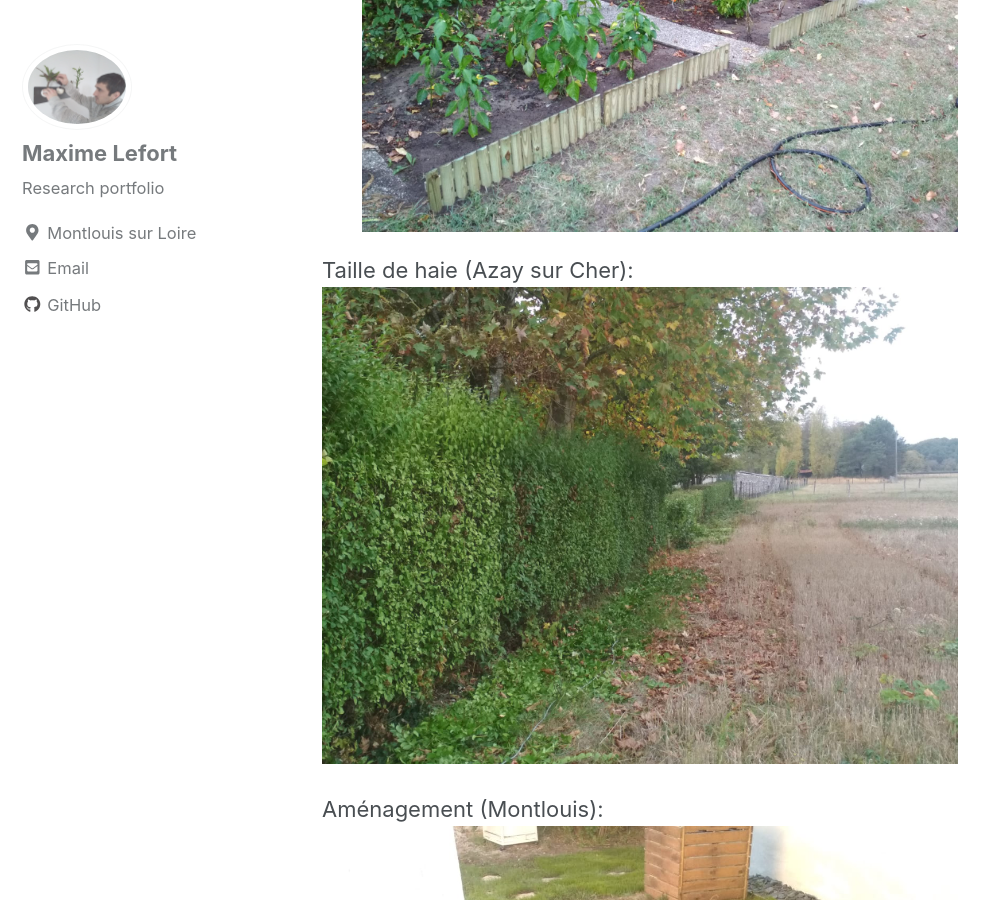
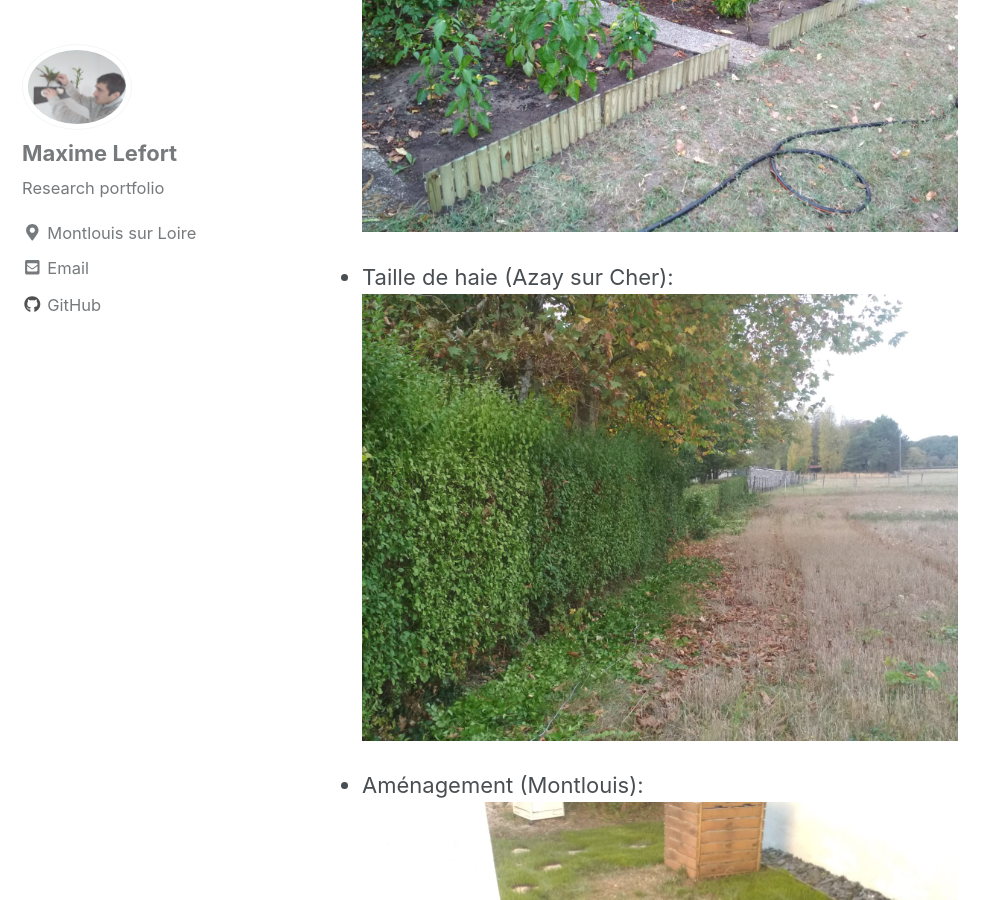
Before and after one commit to MaximeLefort37/MaximeLefort37.github.io, a Jekyll site: the page built from _posts/2018-08-06-welcome.md, in a window 1280 px wide and 900 px high, scrolled down 576 px. Shown: the whole window, without its empty margins (0-998 px from the left). Built offline with Jekyll 4.4.1, drawn with Linux system fonts in a browser that asks for light colours; nearby versions of some CDN libraries.

```diff
--- a/_posts/2018-08-06-welcome.md
+++ b/_posts/2018-08-06-welcome.md
@@ -9,8 +9,8 @@ Je vous propose une multitude de services pour chaque saison. Voici quelques tra
 * Plantations et bordures (Montlouis):
 <img src="{{ site.url }}{{ site.baseurl }}/images/1.jpeg">
 
-Taille de haie (Azay sur Cher):
+* Taille de haie (Azay sur Cher):
 <img src="{{ site.url }}{{ site.baseurl }}/images/2.jpeg">
 
-Aménagement (Montlouis):
+* Aménagement (Montlouis):
 <img src="{{ site.url }}{{ site.baseurl }}/images/3.jpeg">
```
